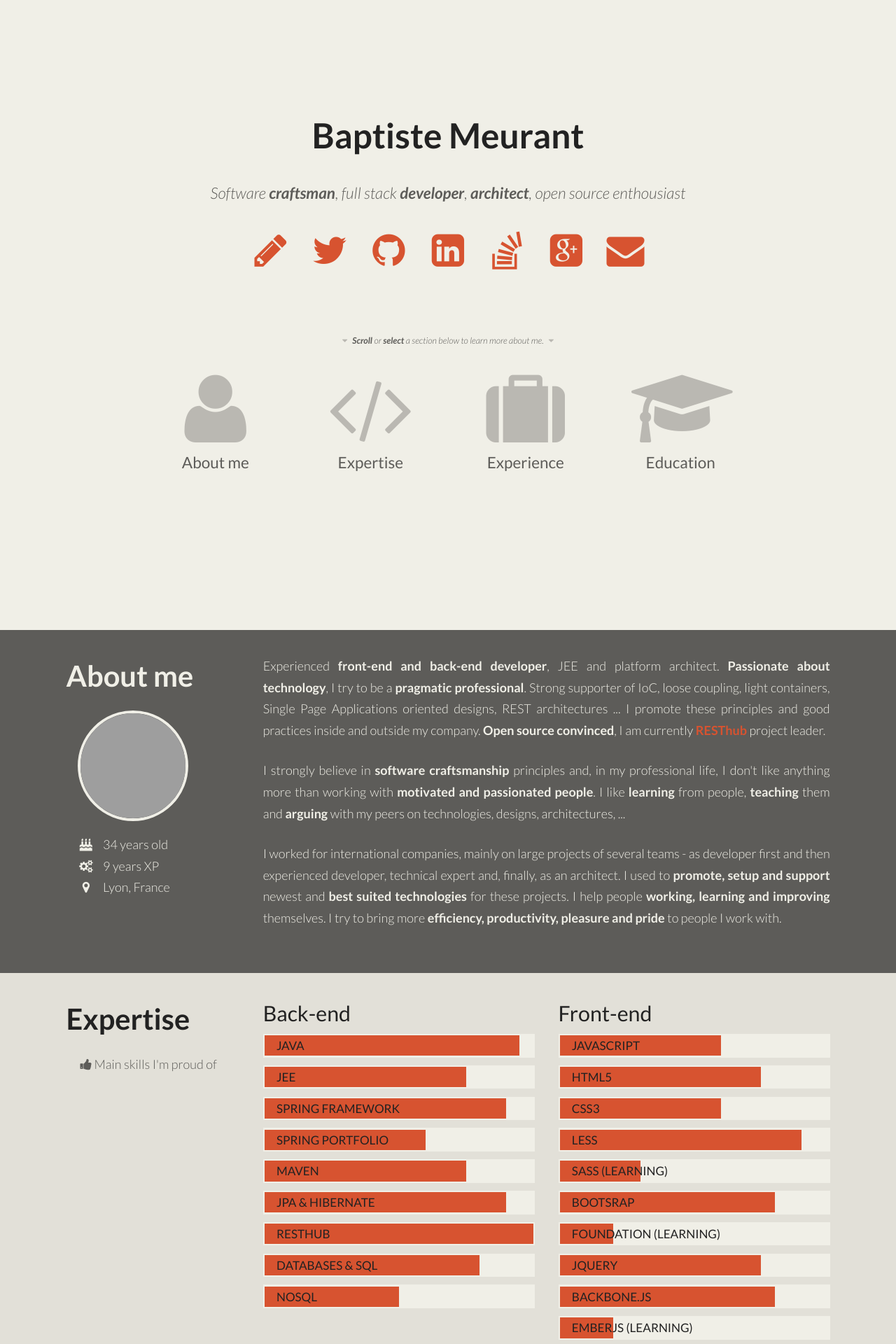
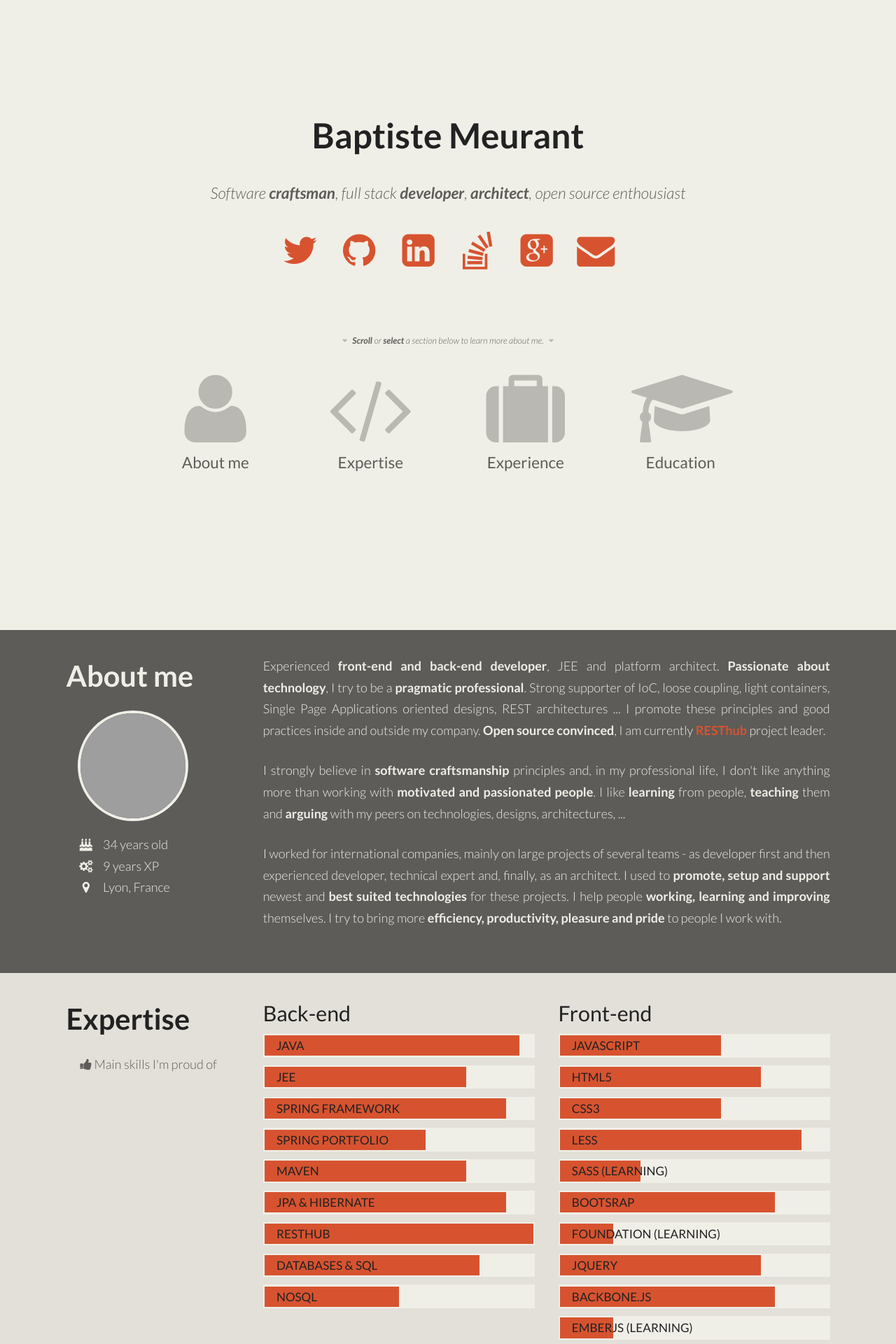
Before and after one commit to bmeurant/bmeurant.github.io, a Jekyll site: the page index.html, which Jekyll copies as it is, in a window 1280 px wide. Shown: the top 1920 px of the page at 70% size. Built offline with Jekyll 4.4.1, drawn with Linux system fonts in a browser that asks for light colours; Markdown is read by kramdown in place of the engine named in the settings; grey boxes are pictures that could not be loaded.

Commit message:
hide blog link for now

```diff
--- a/index.html
+++ b/index.html
@@ -20,7 +20,7 @@
             enthousiast</p>
 
         <ul class="social">
-            <li><a href="/blog/" title="Blog"><i class="fa fa-fw fa-pencil"></i></a></li>
+            <!--li><a href="/blog/" title="Blog"><i class="fa fa-fw fa-pencil"></i></a></li-->
             <li><a href="https://twitter.com/bmeurant" title="@bmeurant on Twitter"
                    target="new"><i class="fa fa-fw fa-twitter"></i></a></li>
             <li><a href="https://github.com/bmeurant" title="@bmeurant on GitHub"
```
